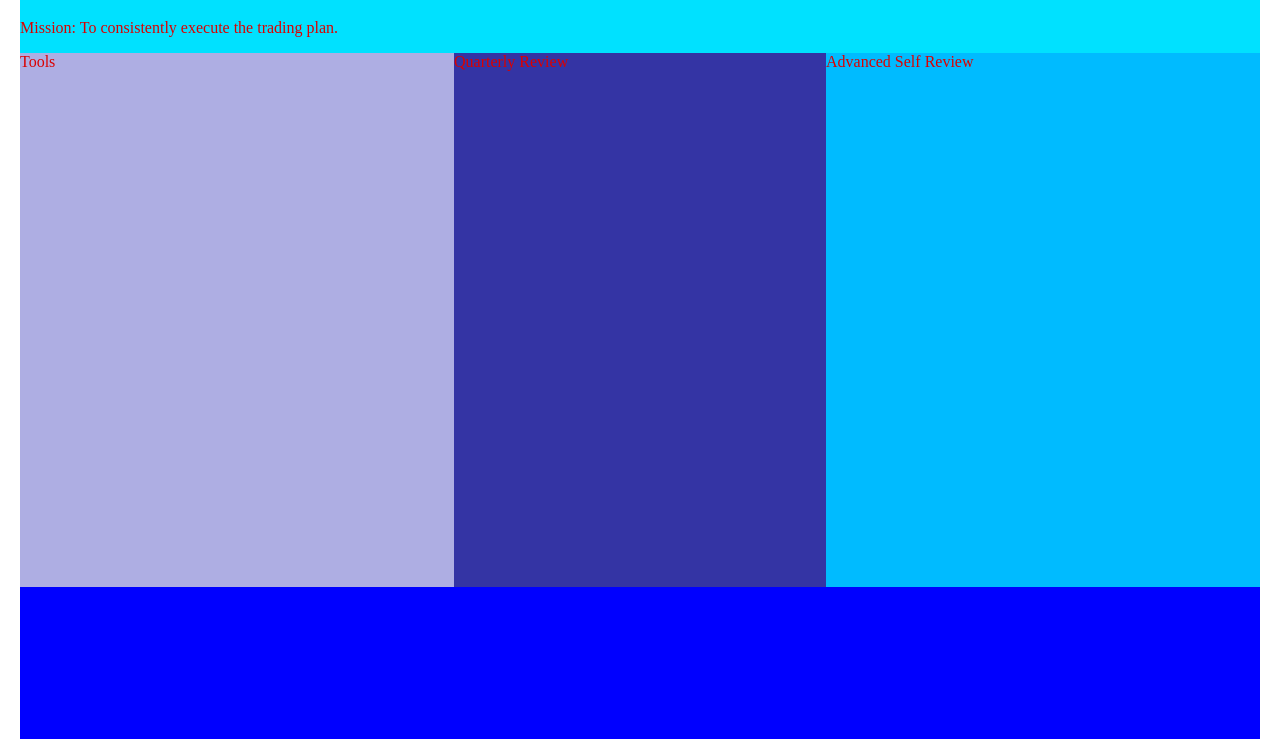
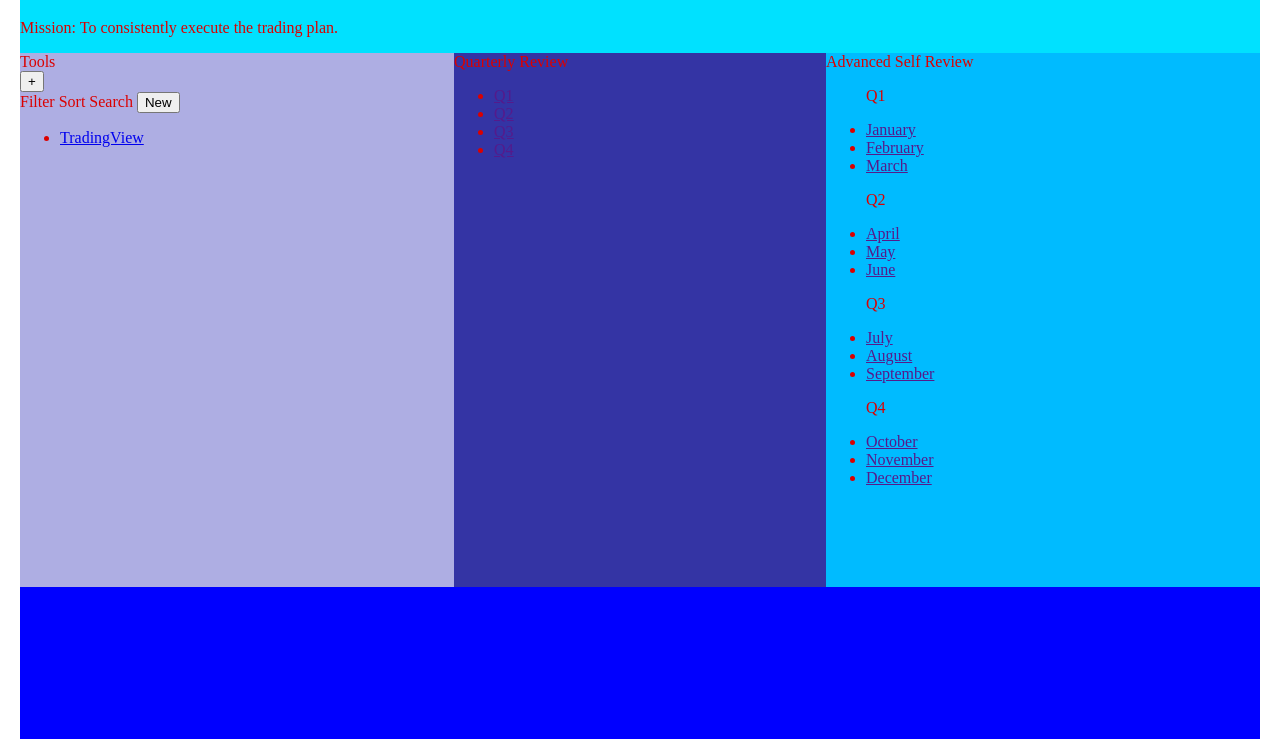
Before and after one commit to shawnconboy/tradingJournal, a plain HTML site: page index.html in a window 1280 px wide. Shown: the part 61-800 px from the top of the page. Drawn offline with Linux system fonts and the light colour scheme.

Commit message:
Add content

```diff
--- a/index.html
+++ b/index.html
@@ -25,14 +25,109 @@
         <div class="two">
             <div class="twoOne">
                 Tools
+                <div class="twoOneOne">
+                    <div class="twoOneOneOne">
+                        <button>+</button>
+                    </div>
+
+                    <div class="twoOneOneTwo">
+                        <label for="">Filter</label>
+                        <label for="">Sort</label>
+                        <label for="">Search</label>
+                        <button>New</button>
+                    </div>
+                </div>
+
+                <div class="twoOneTwo">
+                    <ul>
+                        <li>
+                            <a href="https://www.tradingview.com">TradingView</a>
+                        </li>
+                    </ul>
+                </div>
             </div>
 
             <div class="twoTwo">
                 Quarterly Review
+                <ul>
+                    <li>
+                        <a href="">Q1</a>
+                    </li>
+
+                    <li>
+                        <a href="">Q2</a>
+                    </li>
+
+                    <li>
+                        <a href="">Q3</a>
+                    </li>
+
+                    <li>
+                        <a href="">Q4</a>
+                    </li>
+                </ul>
             </div>
 
             <div class="twoThree">
                 Advanced Self Review
+
+                <ul>
+                    <p>Q1</p>
+
+                    <li>
+                        <a href="">January</a>
+                    </li>
+
+                    <li>
+                        <a href="">February</a>
+                    </li>
+
+                    <li>
+                        <a href="">March</a>
+                    </li>
+
+                    <p>Q2</p>
+
+                    <li>
+                        <a href="">April</a>
+                    </li>
+
+                    <li>
+                        <a href="">May</a>
+                    </li>
+
+                    <li>
+                        <a href="">June</a>
+                    </li>
+
+                    <p>Q3</p>
+
+                    <li>
+                        <a href="">July</a>
+                    </li>
+
+                    <li>
+                        <a href="">August</a>
+                    </li>
+
+                    <li>
+                        <a href="">September</a>
+                    </li>
+
+                    <p>Q4</p>
+
+                    <li>
+                        <a href="">October</a>
+                    </li>
+
+                    <li>
+                        <a href="">November</a>
+                    </li>
+
+                    <li>
+                        <a href="">December</a>
+
+                </ul>
             </div>
         </div>
 
```
